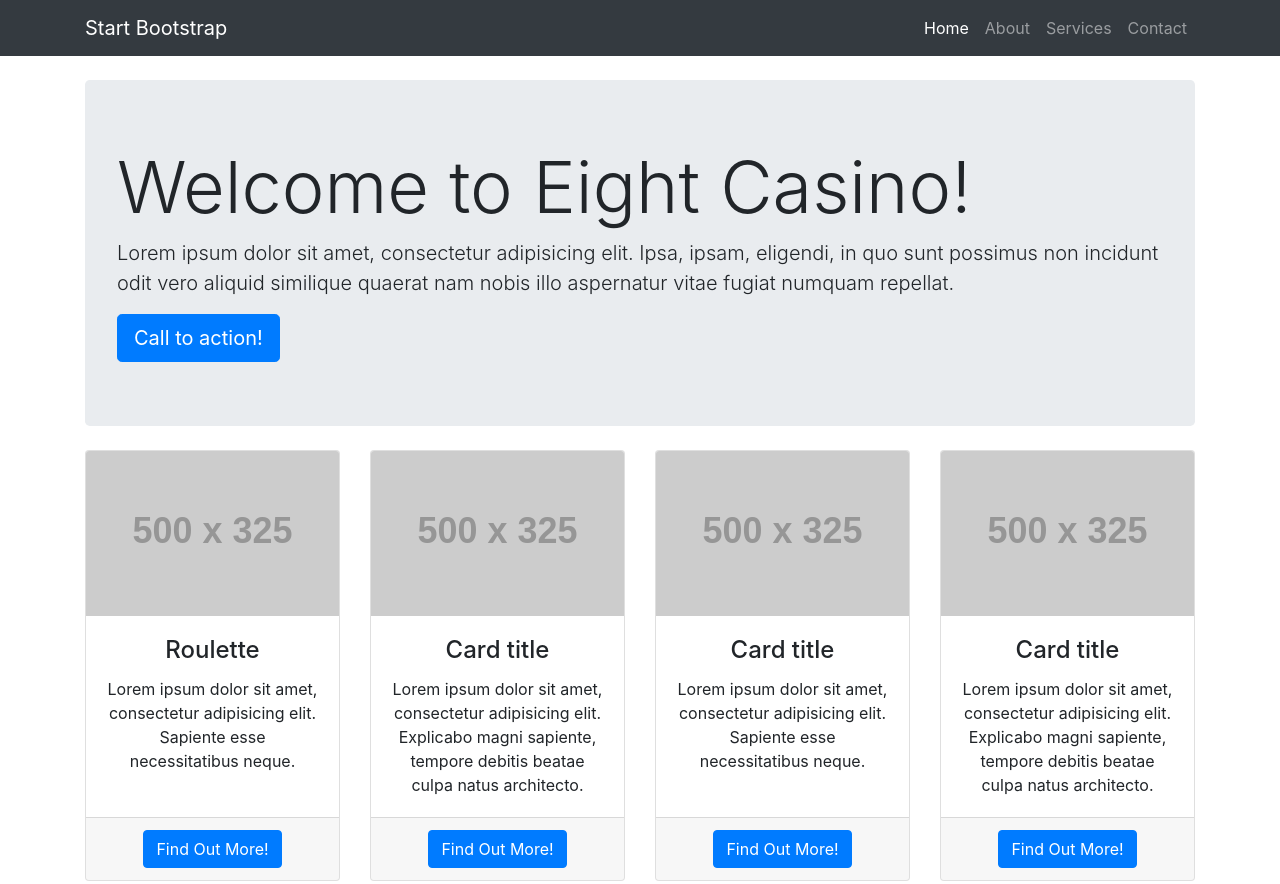
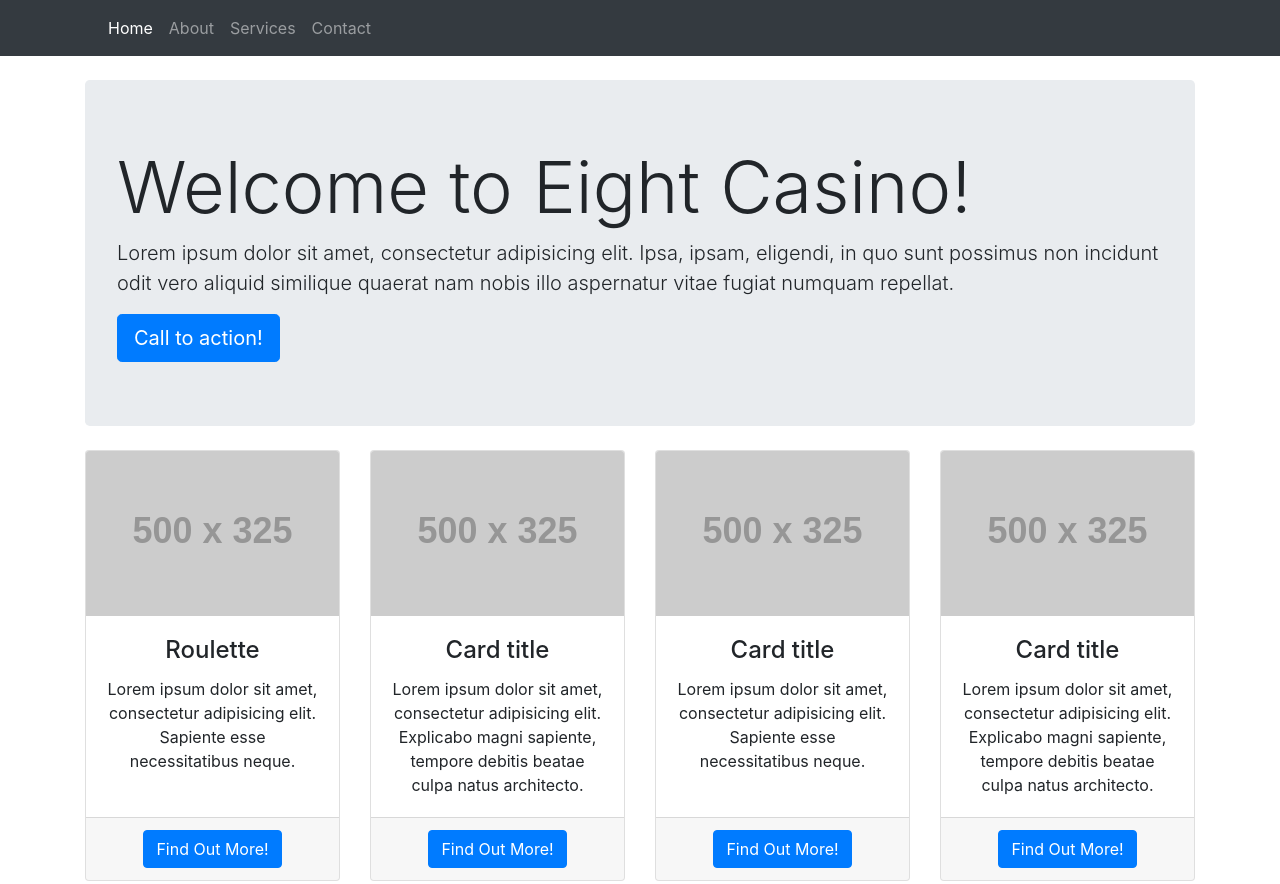
Before and after one commit to lordmax8585/elcasino, a website: page index.html in a window 1280 px wide. Shown: the top 884 px of the page. Drawn offline with Linux system fonts and the light colour scheme; placeholder pictures from the web are drawn by us.

Commit message:
Update index.html

```diff
--- a/index.html
+++ b/index.html
@@ -23,7 +23,9 @@
   <!-- Navigation -->
   <nav class="navbar navbar-expand-lg navbar-dark bg-dark fixed-top">
     <div class="container">
-      <a class="navbar-brand" href="#">Start Bootstrap</a>
+      <div class="header-top">
+	<div class="container">
+		<a href="https://imgur.com/a/cygIcnJ.png"> <div class="logo fl-l"></div></a>
       <button class="navbar-toggler" type="button" data-toggle="collapse" data-target="#navbarResponsive" aria-controls="navbarResponsive" aria-expanded="false" aria-label="Toggle navigation">
         <span class="navbar-toggler-icon"></span>
       </button>
```
